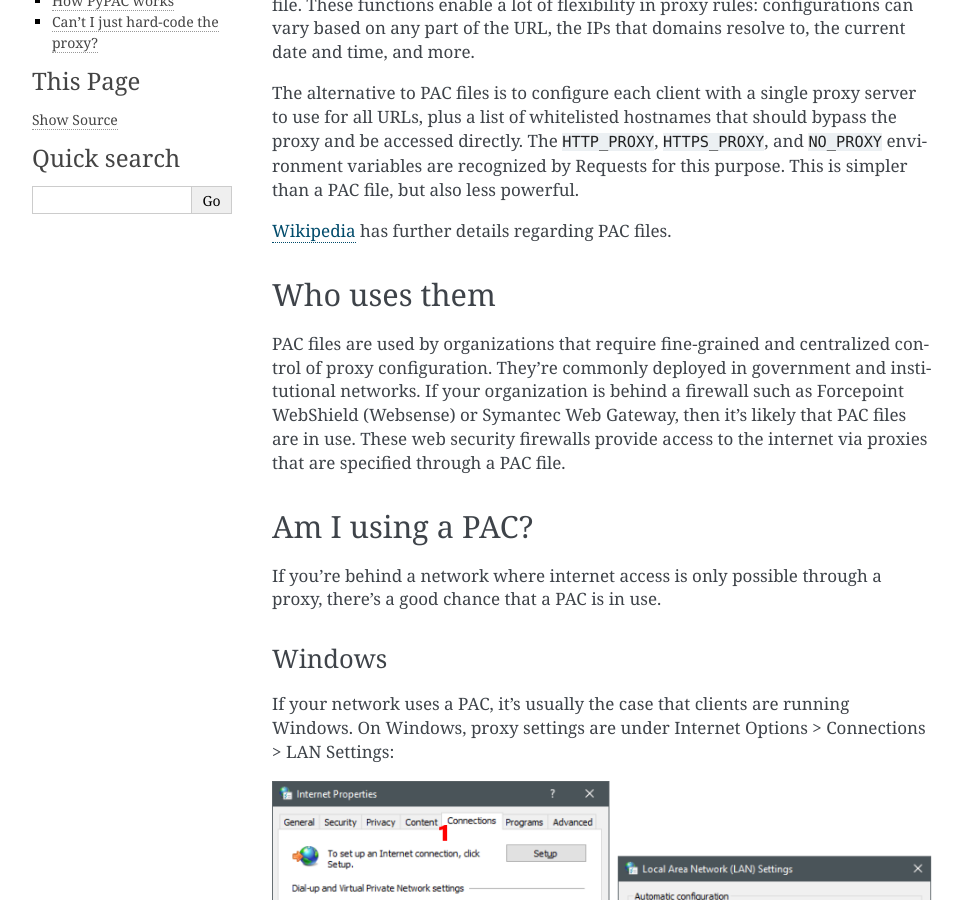
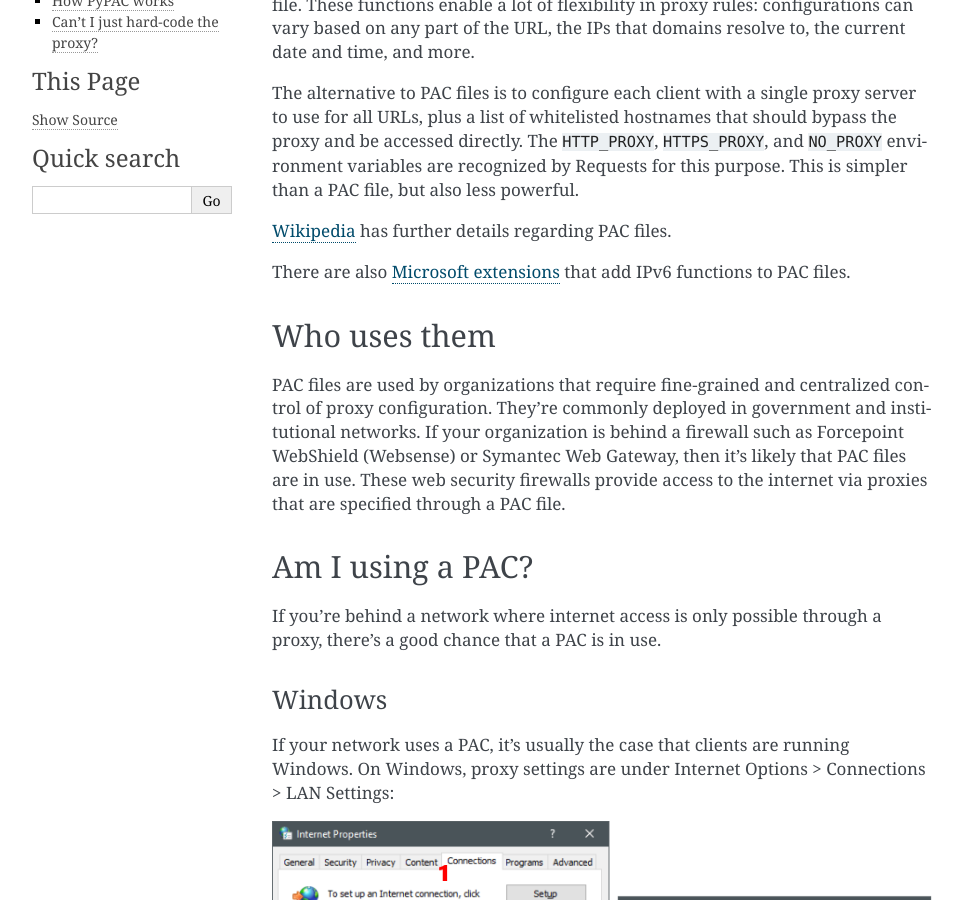
Before and after one commit to carsonyl/pypac, a Sphinx documentation site: the page built from docs/about_pac.rst, in a window 1280 px wide and 900 px high, scrolled down 441 px. Shown: the whole window, without its empty margins (148-1111 px from the left). Built offline with Sphinx 7.4.7, drawn with Linux system fonts in a browser that asks for light colours.

Commit message:
Doc updates.

```diff
--- a/HISTORY.rst
+++ b/HISTORY.rst
@@ -1,3 +1,8 @@
+Unreleased
+----------
+
+- Add support for Microsoft IPv6 extension functions in PAC files.
+
 0.16.5 (2024-12-24)
 -------------------
 
--- a/docs/about_pac.rst
+++ b/docs/about_pac.rst
@@ -25,6 +25,10 @@ This is simpler than a PAC file, but also less powerful.
 
 .. _PAC specification: http://findproxyforurl.com/netscape-documentation/
 .. _Wikipedia: https://en.wikipedia.org/wiki/Proxy_auto-config
+
+There are also `Microsoft extensions`_ that add IPv6 functions to PAC files.
+
+.. _Microsoft extensions: https://learn.microsoft.com/en-us/windows/win32/winhttp/ipv6-aware-proxy-helper-api-definitions
 
 
 .. _who-uses-pacs:
```
